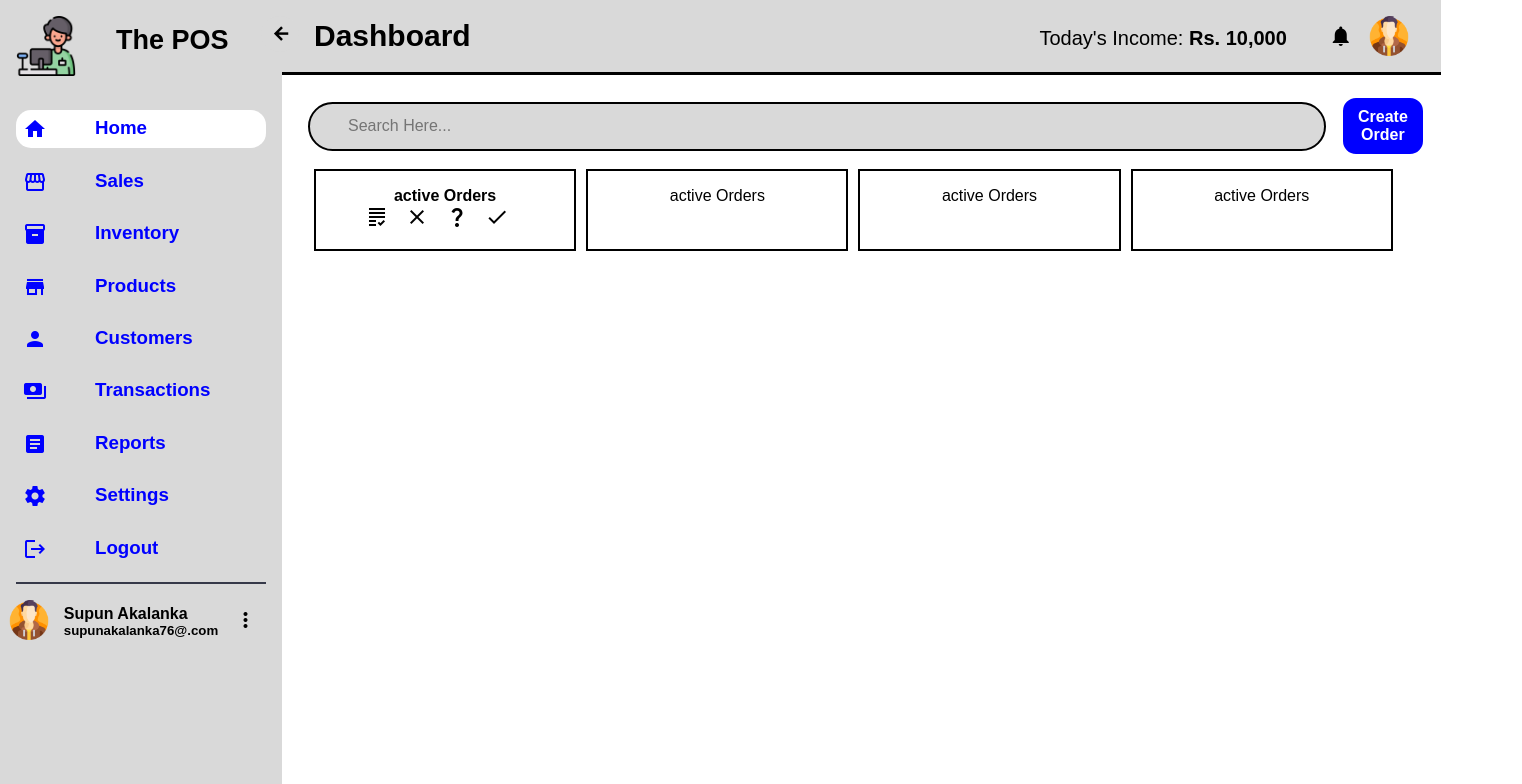
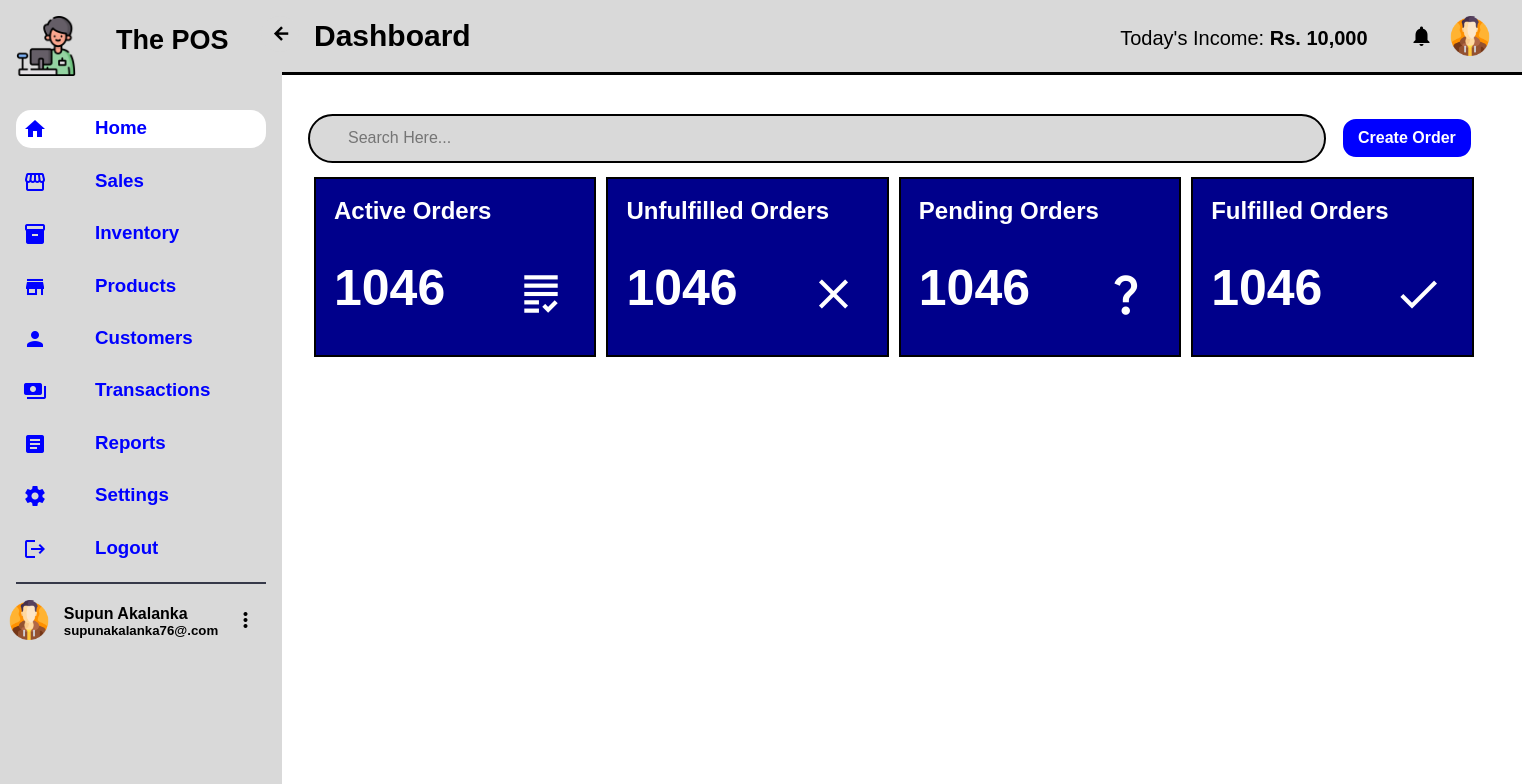
Before and after one commit to supunakalanka76/POS, a React (Create React App) app: page /sales in a window 1280 px wide. Shown: the top 784 px of the page, 1522 px wide, since content can reach past the window. Built offline with nearby package versions, Linux system fonts and the light colour scheme.

Commit message:
sales-updates

```diff
--- a/src/components/home/Home.css
+++ b/src/components/home/Home.css
@@ -121,6 +121,7 @@
 }
 
 .product-table1 {
+    position: relative;
     border-collapse: collapse;
     width: 100%;
 }
--- a/src/components/home/Home.js
+++ b/src/components/home/Home.js
@@ -43,57 +43,57 @@ function Home() {
               <td><span className="material-icons delete-btn">delete</span></td>
             </tr>
             <tr>
-              <td>1</td>
-              <td>Product 1</td>
+              <td>3</td>
+              <td>Product 3</td>
               <td>100</td>
               <td>Rs. 100</td>
               <td><span className="material-icons delete-btn">delete</span></td>
             </tr>
             <tr>
-              <td>2</td>
-              <td>Product 2</td>
+              <td>4</td>
+              <td>Product 4</td>
               <td>50</td>
               <td>Rs. 200</td>
               <td><span className="material-icons delete-btn">delete</span></td>
             </tr>
             <tr>
-              <td>1</td>
-              <td>Product 1</td>
+              <td>5</td>
+              <td>Product 5</td>
               <td>100</td>
               <td>Rs. 100</td>
               <td><span className="material-icons delete-btn">delete</span></td>
             </tr>
             <tr>
-              <td>2</td>
-              <td>Product 2</td>
+              <td>6</td>
+              <td>Product 6</td>
               <td>50</td>
               <td>Rs. 200</td>
               <td><span className="material-icons delete-btn">delete</span></td>
             </tr>
             <tr>
-              <td>1</td>
-              <td>Product 1</td>
+              <td>7</td>
+              <td>Product 7</td>
               <td>100</td>
               <td>Rs. 100</td>
               <td><span className="material-icons delete-btn">delete</span></td>
             </tr>
             <tr>
-              <td>2</td>
-              <td>Product 2</td>
+              <td>8</td>
+              <td>Product 8</td>
               <td>50</td>
               <td>Rs. 200</td>
               <td><span className="material-icons delete-btn">delete</span></td>
             </tr>
             <tr>
-              <td>1</td>
-              <td>Product 1</td>
+              <td>9</td>
+              <td>Product 9</td>
               <td>100</td>
               <td>Rs. 100</td>
               <td><span className="material-icons delete-btn">delete</span></td>
             </tr>
             <tr>
-              <td>2</td>
-              <td>Product 2</td>
+              <td>10</td>
+              <td>Product 10</td>
               <td>50</td>
               <td>Rs. 200</td>
               <td><span className="material-icons delete-btn">delete</span></td>
--- a/src/components/sales/Sales.css
+++ b/src/components/sales/Sales.css
@@ -111,7 +111,7 @@
     display: grid;
     grid-template-columns: repeat(4, 1fr);
     gap: 10px;
-    margin-top: 3rem;
+    margin-top: 5rem;
     padding-top: 1rem;
     padding-left: 2rem;
     margin-right: 3rem;
@@ -119,8 +119,68 @@
 }
 
 .sales-box {
+    position: relative;
+    display: flex;
+    justify-content: left;
     border: 2px solid black;
+    width: 16.4rem;
+    height: 10rem;
     padding: 10px;
     text-align: center;
-    padding: 1rem;
-  }
+    padding: 0.5rem;
+    background-color: darkblue;
+}
+
+.sales-box h2 {
+    position: absolute;
+    text-align: left;
+    display: flex;
+    flex-direction: row;
+    color: white;
+    font-weight: 800;
+    padding: 10px;
+    padding-right: 2rem;
+}
+
+.sales-box h3 {
+    position: absolute;
+    display: flex;
+    flex-direction: row;
+    top: 70px;
+    font-size: 50px;
+    color: white;
+    padding: 10px;
+    padding-right: 1rem;
+}
+
+.active-icon1 {
+    position: absolute;
+    font-size: 50px;
+    color: white;
+    top: 90px;
+    left: 12.5rem;
+}
+
+.active-icon2 {
+    position: absolute;
+    font-size: 50px;
+    color: white;
+    top: 90px;
+    left: 12.5rem;
+}
+
+.active-icon3 {
+    position: absolute;
+    font-size: 50px;
+    color: white;
+    top: 90px;
+    left: 12.5rem;
+}
+
+.active-icon4 {
+    position: absolute;
+    font-size: 50px;
+    color: white;
+    top: 90px;
+    left: 12.5rem;
+}
--- a/src/components/sales/Sales.js
+++ b/src/components/sales/Sales.js
@@ -19,15 +19,29 @@ function Sales() {
 
       <div className='sales-detail'>
         <div className='sales-box'>
-          <h4>active Orders</h4>
-          <span class="material-icons">grading</span>
-          <span class="material-icons">close</span>
-          <span class="material-icons">question_mark</span>
-          <span class="material-icons">check</span>
-          </div>
-        <div className='sales-box'>active Orders</div>
-        <div className='sales-box'>active Orders</div>
-        <div className='sales-box'>active Orders</div>
+          <h2>Active Orders</h2>
+          <h3>1046</h3>
+          <span class='material-icons active-icon1'>grading</span>
+        </div>
+
+        <div className='sales-box'>
+          <h2>Unfulfilled Orders</h2>
+          <h3>1046</h3>
+          <span class='material-icons active-icon2'>close</span>
+        </div>
+
+        <div className='sales-box'>
+          <h2>Pending Orders</h2>
+          <h3>1046</h3>
+          <span class='material-icons active-icon3'>question_mark</span>
+        </div>
+
+        <div className='sales-box'>
+          <h2>Fulfilled Orders</h2>
+          <h3>1046</h3>
+          <span class='material-icons active-icon4'>check</span>
+        </div>
+
       </div>
 
     </div>
```
